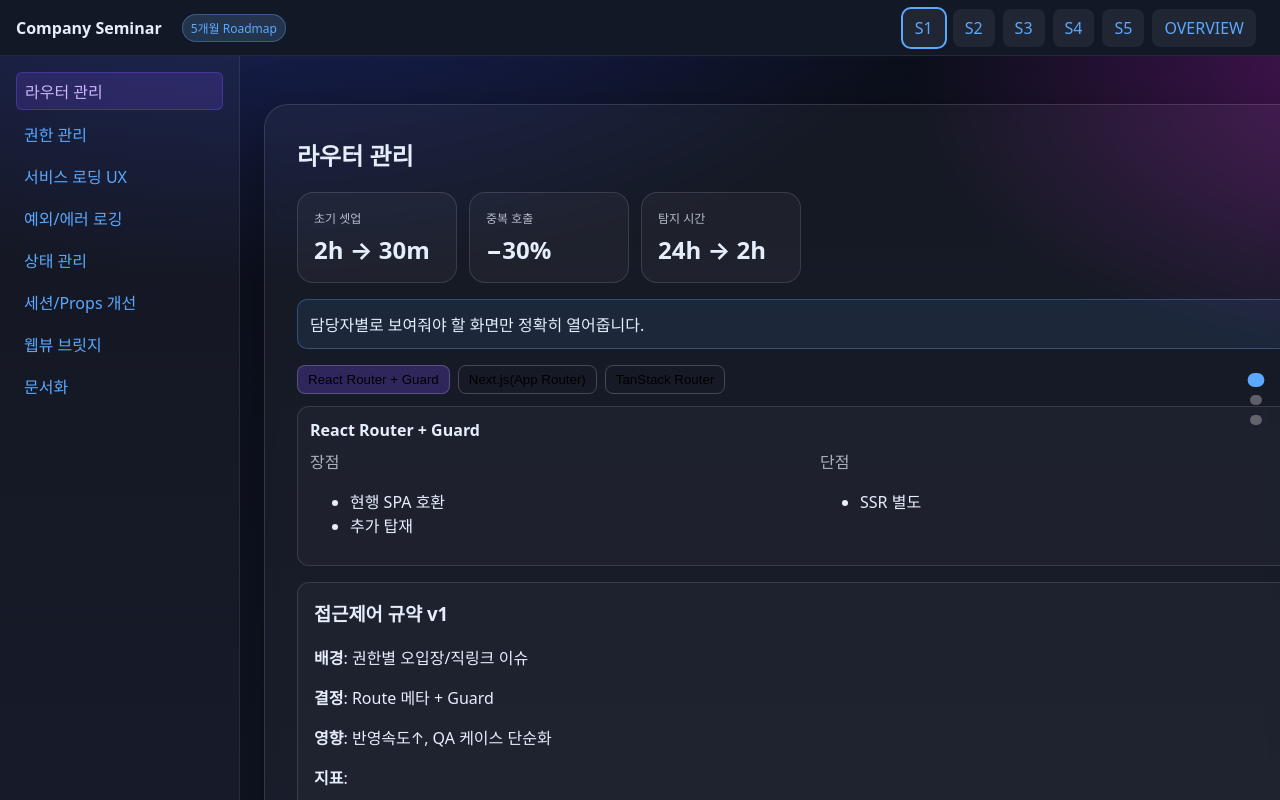
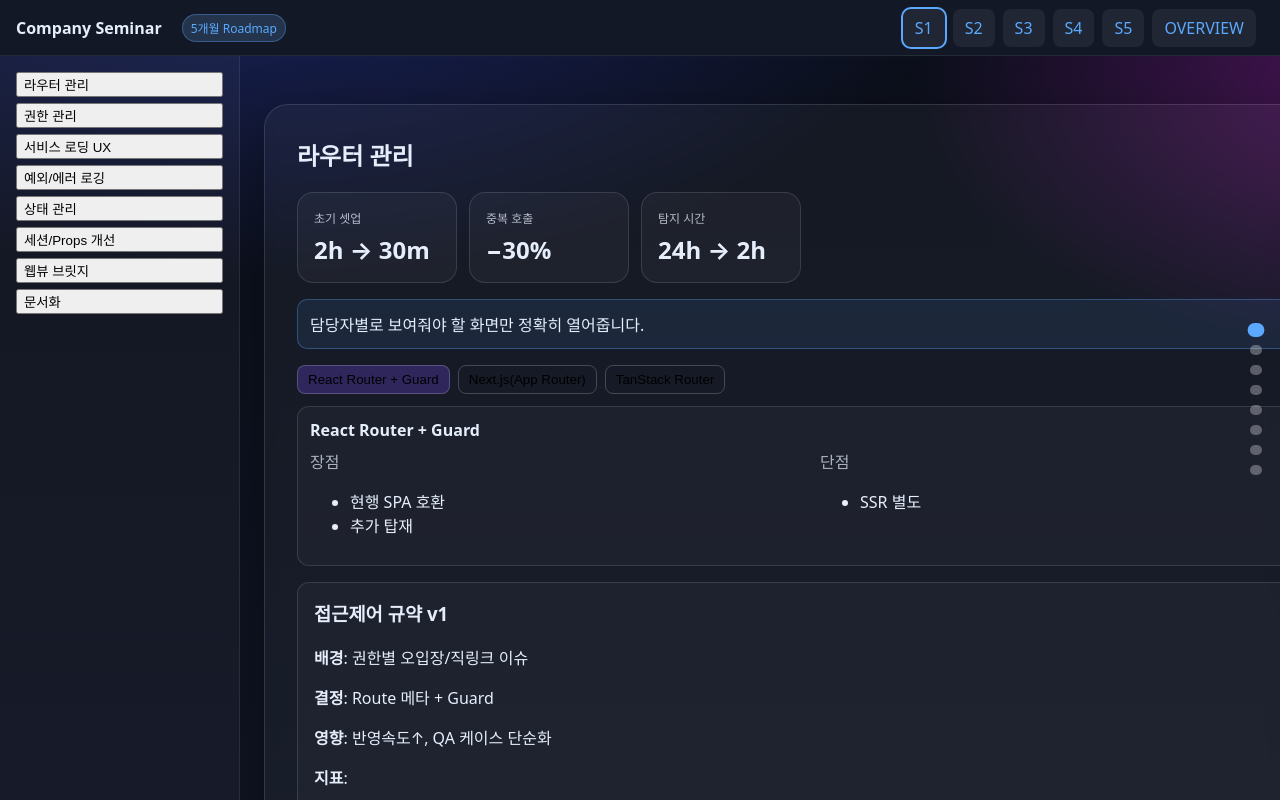
Before and after one commit to dlwlgnsrhy/seminar, a React (Vite) app: page /#/s1 in a window 1280 px wide. Built offline with nearby package versions, Linux system fonts and the light colour scheme.

Commit message:
fix : error debug success

```diff
--- a/src/components/DotNav.tsx
+++ b/src/components/DotNav.tsx
@@ -5,25 +5,45 @@ export default function DotNav() {
   const [active, setActive] = useState<string>('')
 
   useEffect(() => {
-    const secs = Array.from(document.querySelectorAll('.snap-section[id]')) as HTMLElement[]
-    setIds(secs.map(s => s.id))
-    const obs = new IntersectionObserver((ents)=>{
-      const vis = ents.filter(e=>e.isIntersecting).sort((a,b)=>b.intersectionRatio-a.intersectionRatio)[0]
+    const secs = Array.from(
+      document.querySelectorAll('.snap-section[id]'),
+    ) as HTMLElement[]
+    setIds(secs.map((s) => s.id))
+
+    // ★ 스냅 스크롤 컨테이너를 IntersectionObserver의 root로 지정
+    const root = document.querySelector('.snap-container') as HTMLElement | null
+
+    const cb: IntersectionObserverCallback = (entries) => {
+      const vis = entries
+        .filter((e) => e.isIntersecting)
+        .sort((a, b) => (b.intersectionRatio || 0) - (a.intersectionRatio || 0))[0]
       if (vis?.target) setActive((vis.target as HTMLElement).id)
-    }, {
-        rootMargin: '-40% 0 -40% 0px',
-        threshold: [0.25, 0.5, 0.75]
+    }
+
+    // ★ rootMargin 값에 반드시 단위(px 또는 %) 포함
+    //   상/하단 35%를 감안해서 in-view 판정
+    const obs = new IntersectionObserver(cb, {
+      root,                                // ← 중요
+      rootMargin: '0px 0px -35% 0px',      // ← 모든 값에 단위
+      threshold: [0.25, 0.5, 0.75],
     })
-    secs.forEach(el => obs.observe(el))
+
+    secs.forEach((el) => obs.observe(el))
     return () => obs.disconnect()
   }, [])
 
-  const go = (id:string) => document.getElementById(id)?.scrollIntoView({ behavior:'smooth' })
+  const go = (id: string) =>
+    document.getElementById(id)?.scrollIntoView({ behavior: 'smooth' })
 
   return (
     <div className="dotnav" aria-label="Jump to section">
-      {ids.map(id => (
-        <button key={id} aria-label={id} className={active===id ? 'active' : ''} onClick={()=>go(id)} />
+      {ids.map((id) => (
+        <button
+          key={id}
+          aria-label={id}
+          className={active === id ? 'active' : ''}
+          onClick={() => go(id)}
+        />
       ))}
     </div>
   )
--- a/src/sections/Sem1.tsx
+++ b/src/sections/Sem1.tsx
@@ -41,8 +41,25 @@ export default function SemScreen() {
       <SnapSection id="loading" title="서비스 로딩 UX">
         <p>스피너/스켈레톤 표준 + 경합/취소 처리.</p>
       </SnapSection>
+      <SnapSection id="errors" title="예외/에러 로깅">
+        <p>window.onerror / unhandledrejection + axios 인터셉터로 에러를 /logs/js에 수집.</p>
+      </SnapSection>
 
-      {/* 나머지 섹션들도 같은 방식으로 */}
+      <SnapSection id="state" title="상태 관리">
+        <p>서버상태(React Query) / 앱상태(Zustand) 분리, 중복 호출/경합 억제.</p>
+      </SnapSection>
+
+      <SnapSection id="session" title="세션/Props 개선">
+        <p>토큰 만료 사전 갱신, 실패 시 예측 가능한 재로그인 UX.</p>
+      </SnapSection>
+
+      <SnapSection id="webview" title="웹뷰 브릿지">
+        <p>emit/onMessage 래퍼로 RN/Flutter와 메시지 스펙 통일.</p>
+      </SnapSection>
+
+      <SnapSection id="docs" title="문서화">
+        <p>ADR/에러코드표/브릿지 명세를 저장소에 버저닝.</p>
+      </SnapSection>
     </div>
   )
 }
--- a/src/shared/hooks/useInViewSnap.ts
+++ b/src/shared/hooks/useInViewSnap.ts
@@ -2,17 +2,29 @@ import { useEffect } from 'react'
 
 export function useInViewSnap() {
   useEffect(() => {
-    const sections = Array.from(document.querySelectorAll('.snap-section')) as HTMLElement[]
-    const obs = new IntersectionObserver((entries) => {
-      entries.forEach(e => {
-        const el = e.target as HTMLElement
-        if (e.isIntersecting) el.classList.add('inview')
-        else el.classList.remove('inview')
-      })
-    }, {
-        rootMargin: '-20% 0px -20% 0px',
-        threshold: 0.25 })
-    sections.forEach(s => obs.observe(s))
+    const sections = Array.from(
+      document.querySelectorAll('.snap-section'),
+    ) as HTMLElement[]
+
+    // ★ 동일하게 스냅 컨테이너를 root로 지정
+    const root = document.querySelector('.snap-container') as HTMLElement | null
+
+    const obs = new IntersectionObserver(
+      (entries) => {
+        entries.forEach((e) => {
+          const el = e.target as HTMLElement
+          if (e.isIntersecting) el.classList.add('inview')
+          else el.classList.remove('inview')
+        })
+      },
+      {
+        root,                                 // ← 중요
+        rootMargin: '-20% 0px -20% 0px',      // ← 모든 값에 단위
+        threshold: 0.25,
+      },
+    )
+
+    sections.forEach((s) => obs.observe(s))
     return () => obs.disconnect()
   }, [])
 }
--- a/src/shell/SideNav.tsx
+++ b/src/shell/SideNav.tsx
@@ -1,48 +1,74 @@
 import { useEffect, useState } from 'react'
 
-const ids = ['router','auth','loading','errors','state','session','webview','docs']
-
-export default function SideNav(){
-  const [active, setActive] = useState<string>('router')
+export default function SideNav() {
+  const [ids, setIds] = useState<string[]>([])
+  const [active, setActive] = useState<string>('')
 
   useEffect(() => {
-    const obs = new IntersectionObserver(entries => {
-      for (const e of entries) {
-        if (e.isIntersecting) {
-          const id = e.target.getAttribute('id')
-          if (id) setActive(id)
-        }
-      }
-    }, { rootMargin: '-40% 0px -50% 0px', threshold: 0.01 })
+    const content = document.querySelector('.content')
+    const root = document.querySelector('.snap-container') as HTMLElement | null
 
-    ids.forEach(id => {
-      const el = document.getElementById(id)
-      if (el) obs.observe(el)
-    })
+    const refresh = () => {
+      const secs = Array.from(document.querySelectorAll('.snap-section[id]')) as HTMLElement[]
+      setIds(secs.map((s) => s.id))
+    }
+    refresh()
 
-    return () => obs.disconnect()
+    // 라우트 변경/DOM 변경에도 목록 재수집
+    const mo = new MutationObserver(refresh)
+    if (content) mo.observe(content, { childList: true, subtree: true })
+
+    const io = new IntersectionObserver(
+      (ents) => {
+        const vis = ents
+          .filter((e) => e.isIntersecting)
+          .sort((a, b) => (b.intersectionRatio || 0) - (a.intersectionRatio || 0))[0]
+        if (vis?.target) setActive((vis.target as HTMLElement).id)
+      },
+      { root, rootMargin: '0px 0px -35% 0px', threshold: [0.25, 0.5, 0.75] }
+    )
+
+    const secs = Array.from(document.querySelectorAll('.snap-section[id]')) as HTMLElement[]
+    secs.forEach((el) => io.observe(el))
+
+    return () => {
+      io.disconnect()
+      mo.disconnect()
+    }
   }, [])
 
+  const go = (id: string) => {
+    document.getElementById(id)?.scrollIntoView({ behavior: 'smooth', block: 'start' })
+    // 해시를 바꾸고 싶다면 다음 줄 활성화:
+    // history.replaceState(null, '', `#${id}`)
+  }
+
   return (
-    <nav className="navgroup">
-      {ids.map(id => (
-        <a key={id} className={active===id ? 'active' : ''}
-           href={`#${id}`}>{label(id)}</a>
+    <nav className="navgroup" aria-label="Section navigation">
+      {ids.map((id) => (
+        <button
+          key={id}
+          onClick={() => go(id)}
+          className={active === id ? 'active' : ''}
+          style={{ textAlign: 'left' }}
+        >
+          {label(id)}
+        </button>
       ))}
     </nav>
   )
 }
 
-function label(id:string){
-  switch(id){
-    case 'router': return '라우터 관리'
-    case 'auth': return '권한 관리'
-    case 'loading': return '서비스 로딩 UX'
-    case 'errors': return '예외/에러 로깅'
-    case 'state': return '상태 관리'
-    case 'session': return '세션/Props 개선'
-    case 'webview': return '웹뷰 브릿지'
-    case 'docs': return '문서화'
-    default: return id
+function label(id: string) {
+  const map: Record<string, string> = {
+    router: '라우터 관리',
+    auth: '권한 관리',
+    loading: '서비스 로딩 UX',
+    errors: '예외/에러 로깅',
+    state: '상태 관리',
+    session: '세션/Props 개선',
+    webview: '웹뷰 브릿지',
+    docs: '문서화',
   }
+  return map[id] ?? id
 }
```
Also changed, not shown: 1 other file (tests, documents, lock files or other folders).
